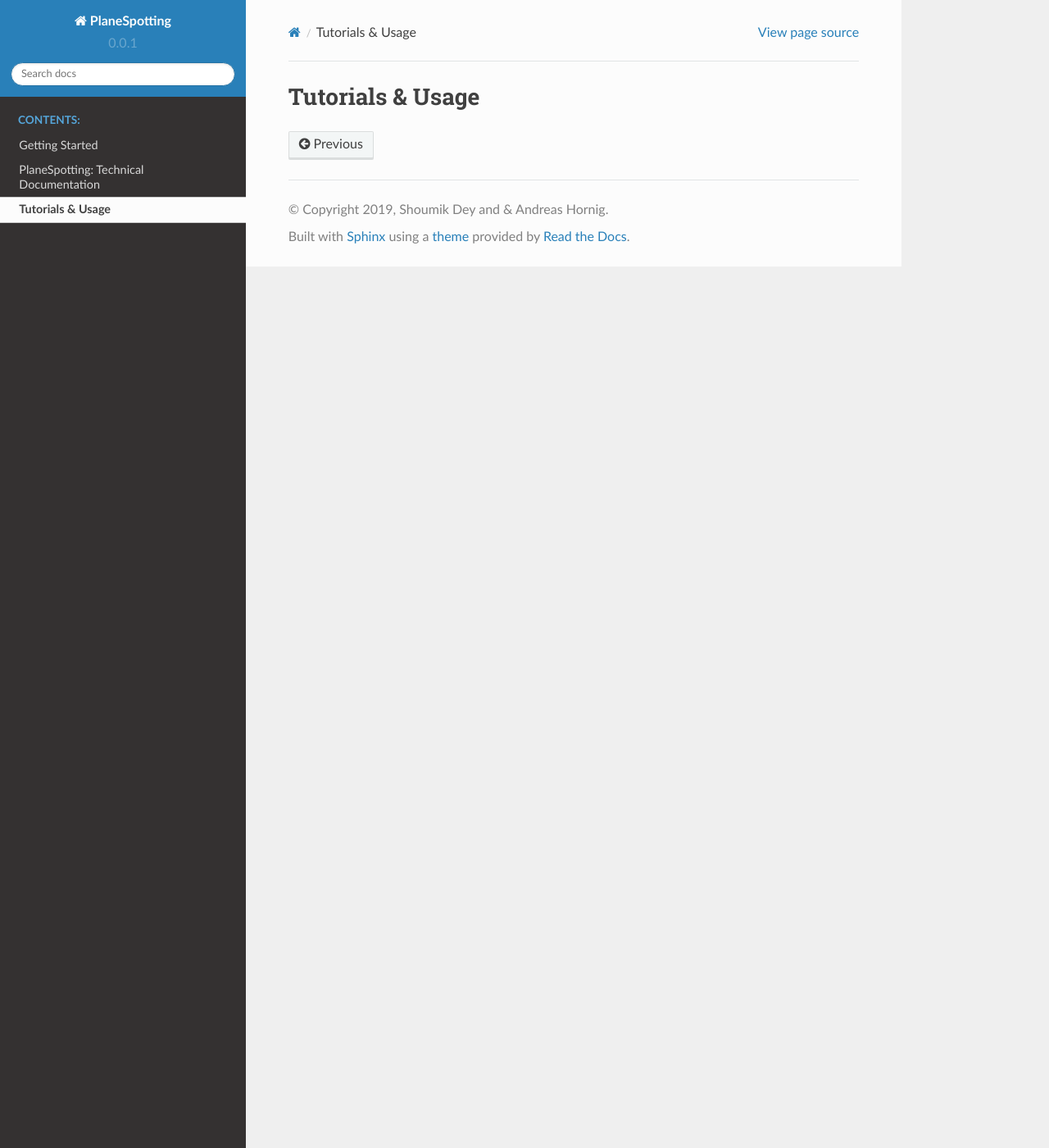
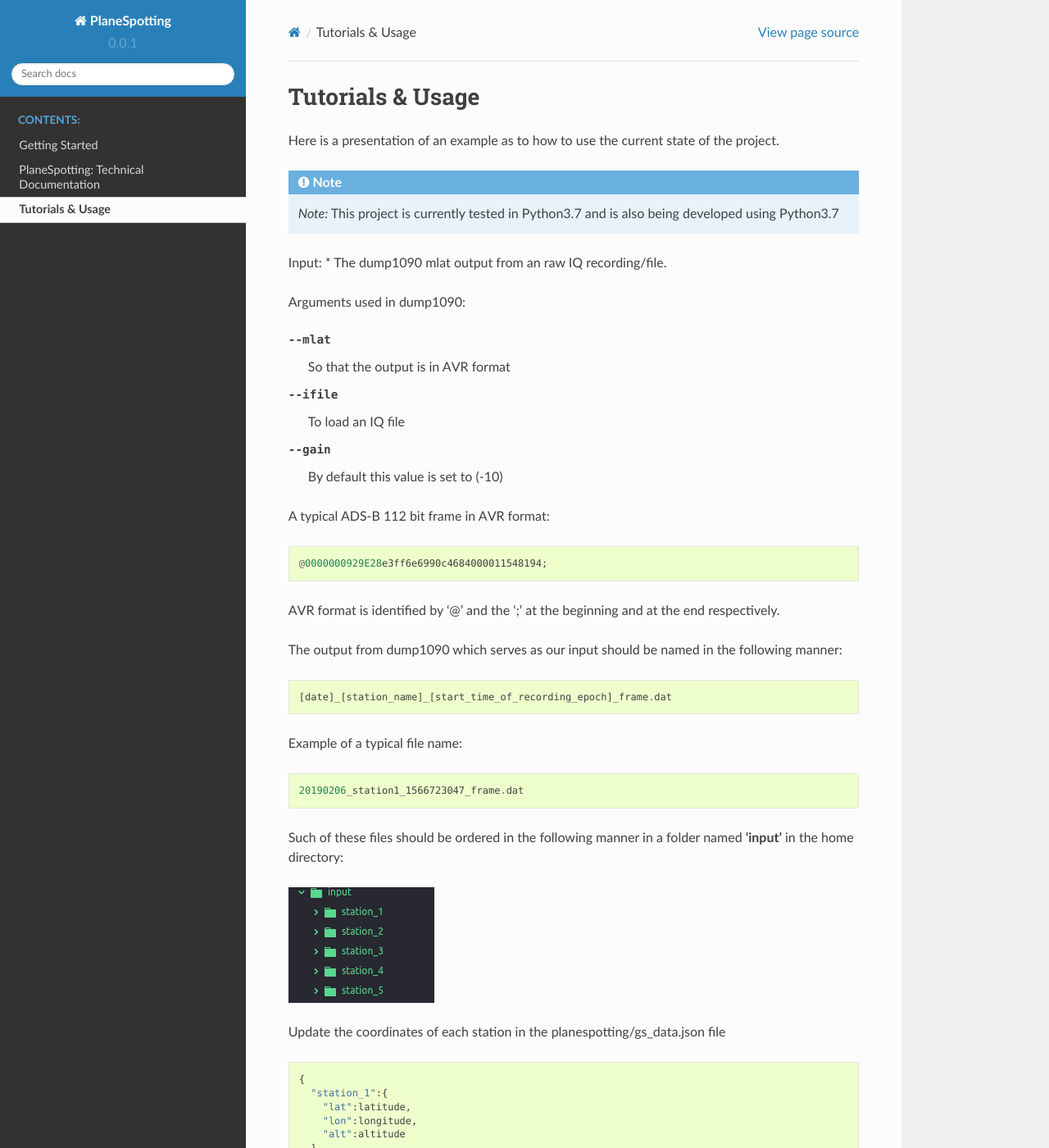
Before and after one commit to aerospaceresearch/PlaneSpotting, a Sphinx documentation site: the page built from docs/tutorials.rst, in a window 1280 px wide and 1400 px high. Shown: the whole window at 82% size. Built offline with Sphinx 7.4.7 and the Read the Docs theme 2.0.0, drawn with Linux system fonts in a browser that asks for light colours; some of the changed text lies outside the part shown.

Commit message:
Added tutorial #1 - and usage instructions

```diff
--- a/docs/gettingstarted.rst
+++ b/docs/gettingstarted.rst
@@ -29,3 +29,5 @@ The directory structure should be like this and the input files from each statio
 
 Run the program executing **python3 main.py** in the command line.
 The output files will be stored in the **data** folder (if it doesn't exists, it will be created)
+These files in the data folder contain the decoded data from all the frames.
+The console output gives shows the frames occuring thrice or more in different station files.
--- a/docs/tutorials.rst
+++ b/docs/tutorials.rst
@@ -1,3 +1,73 @@
 #################
 Tutorials & Usage
 #################
+Here is a presentation of an example as to how to use the current state of the project.
+
+.. note::
+    *Note:* This project is currently tested in Python3.7 and is also being developed using Python3.7
+
+Input:
+* The dump1090 mlat output from an raw IQ recording/file.
+
+Arguments used in dump1090:
+
+--mlat  So that the output is in AVR format
+--ifile  To load an IQ file
+--gain  By default this value is set to (-10)
+
+A typical ADS-B 112 bit frame in AVR format:
+::
+
+    @0000000929E28e3ff6e6990c4684000011548194;
+
+AVR format is identified by '@' and the ';' at the beginning and at the end respectively.
+
+The output from dump1090 which serves as our input should be named in the following manner:
+
+::
+
+    [date]_[station_name]_[start_time_of_recording_epoch]_frame.dat
+
+Example of a typical file name:
+::
+
+    20190206_station1_1566723047_frame.dat
+
+
+Such of these files should be ordered in the following manner in a folder named **'input'** in the home directory:
+
+.. image:: /images/input1.png
+    :alt: Input directory structure
+
+
+Update the coordinates of each station in the planespotting/gs_data.json file
+::
+
+    {
+      "station_1":{
+        "lat":latitude,
+        "lon":longitude,
+        "alt":altitude
+      },
+      "station_2":{
+        "lat":latitude,
+        "lon":longitude,
+        "alt":altitude
+      },
+      "station_3":{
+        "lat":latitude,
+        "lon":longitude,
+        "alt":latitude
+      }
+    }
+
+.. note::
+    'latitude' and 'longitude' should be in degrees.
+
+Now run the script by using this command in the console:
+
+::
+
+    python3 main.py
+
+While the script runs, it will save all the decoded frames and the data in the **'data'** folder in the home directory.
```
Also changed, not shown: 12 other files.
